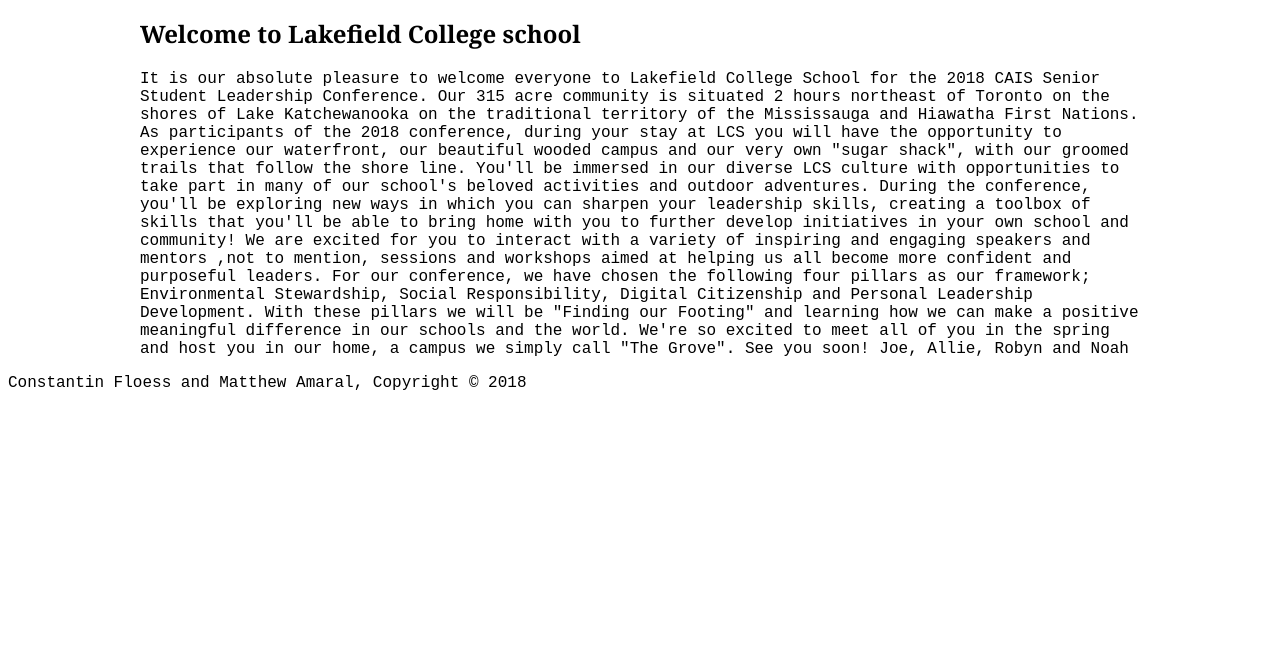
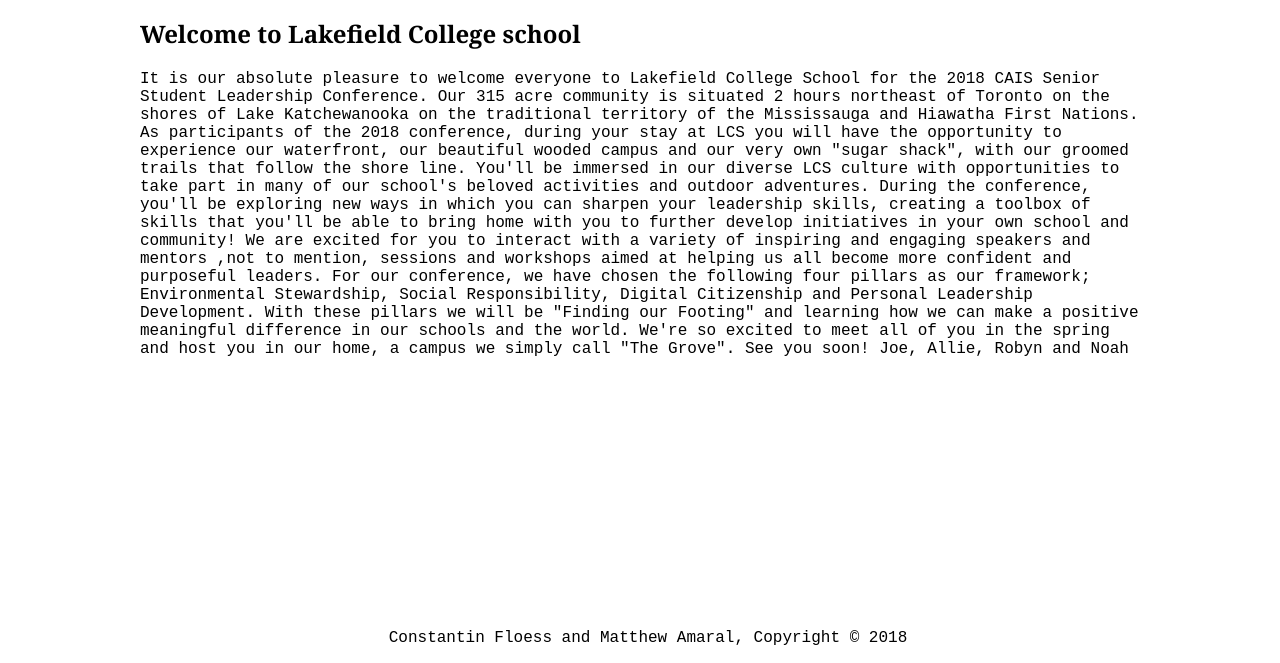
Before and after one commit to lcs-cfloess/cslc2018-web, a plain HTML site: page index.html in a window 1280 px wide. Shown: the part 137-800 px from the top of the page. Drawn offline with Linux system fonts and the light colour scheme.

Commit message:
copy right done

```diff
--- a/Css/style.css
+++ b/Css/style.css
@@ -41,7 +41,13 @@ h1 {
 
 }
 
-
+.copy {
+    background: none repeat scroll 0 0 transparent;
+    bottom: 0;
+    position: fixed;
+    text-align: center;
+    width: 100%;
+}
 
 .welcome {
   margin-left: auto;
```
